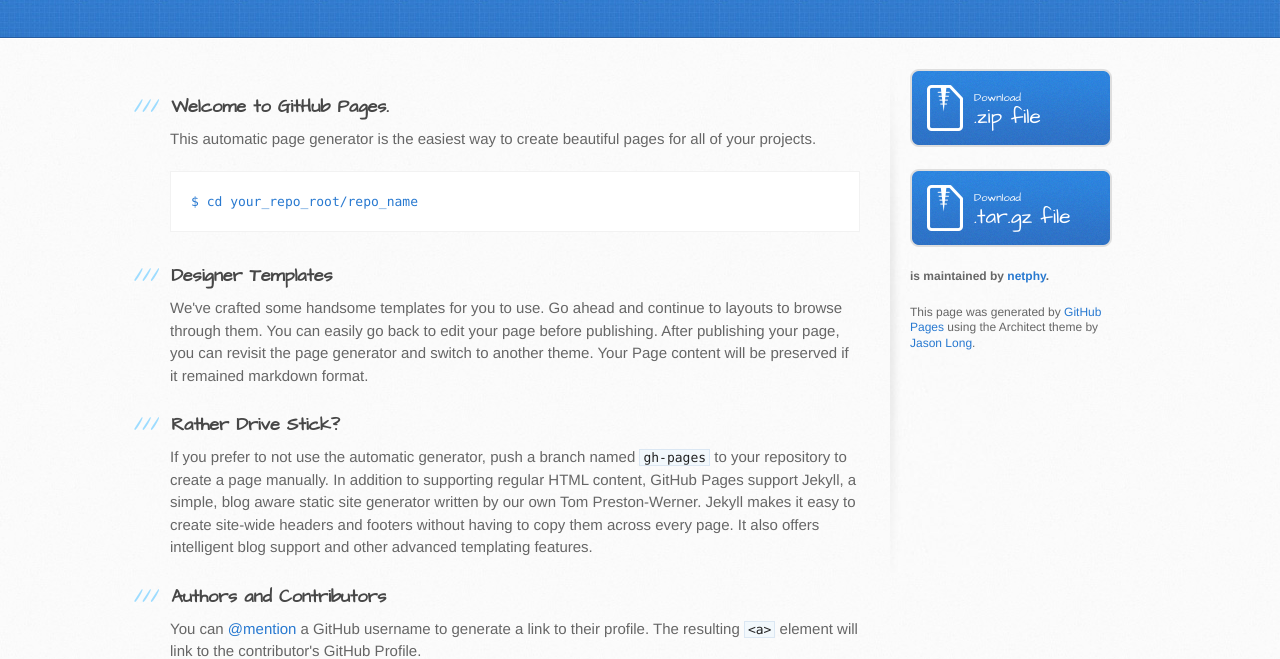
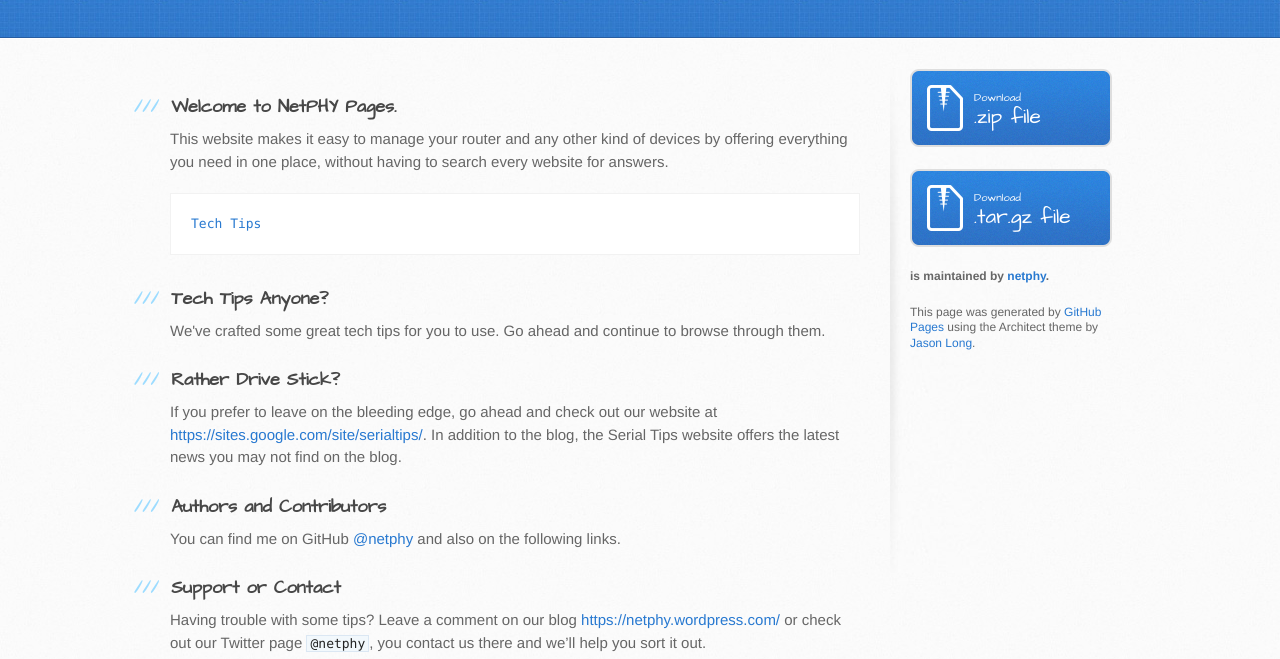
Before and after one commit to netphy/tips, a plain HTML site: page index.html in a window 1280 px wide. Shown: the part 163-822 px from the top of the page. Drawn offline with Linux system fonts and the light colour scheme.

```diff
--- a/index.html
+++ b/index.html
@@ -29,32 +29,32 @@
       <div class="inner clearfix">
         <section id="main-content">
           <h3>
-<a name="welcome-to-github-pages" class="anchor" href="#welcome-to-github-pages"><span class="octicon octicon-link"></span></a>Welcome to GitHub Pages.</h3>
+<a name="welcome-to-netphy-pages" class="anchor" href="#welcome-to-netphy-pages"><span class="octicon octicon-link"></span></a>Welcome to NetPHY Pages.</h3>
 
-<p>This automatic page generator is the easiest way to create beautiful pages for all of your projects.</p>
+<p>This website makes it easy to manage your router and any other kind of devices by offering everything you need in one place, without having to search every website for answers.</p>
 
-<pre><code>$ cd your_repo_root/repo_name
+<pre><code>Tech Tips
 </code></pre>
 
 <h3>
-<a name="designer-templates" class="anchor" href="#designer-templates"><span class="octicon octicon-link"></span></a>Designer Templates</h3>
+<a name="tech-tips-anyone" class="anchor" href="#tech-tips-anyone"><span class="octicon octicon-link"></span></a>Tech Tips Anyone?</h3>
 
-<p>We've crafted some handsome templates for you to use. Go ahead and continue to layouts to browse through them. You can easily go back to edit your page before publishing. After publishing your page, you can revisit the page generator and switch to another theme. Your Page content will be preserved if it remained markdown format.</p>
+<p>We've crafted some great tech tips for you to use. Go ahead and continue to browse through them.</p>
 
 <h3>
 <a name="rather-drive-stick" class="anchor" href="#rather-drive-stick"><span class="octicon octicon-link"></span></a>Rather Drive Stick?</h3>
 
-<p>If you prefer to not use the automatic generator, push a branch named <code>gh-pages</code> to your repository to create a page manually. In addition to supporting regular HTML content, GitHub Pages support Jekyll, a simple, blog aware static site generator written by our own Tom Preston-Werner. Jekyll makes it easy to create site-wide headers and footers without having to copy them across every page. It also offers intelligent blog support and other advanced templating features.</p>
+<p>If you prefer to leave on the bleeding edge, go ahead and check out our website at <a href="https://sites.google.com/site/serialtips/">https://sites.google.com/site/serialtips/</a>. In addition to the blog, the Serial Tips website offers the latest news you may not find on the blog.</p>
 
 <h3>
 <a name="authors-and-contributors" class="anchor" href="#authors-and-contributors"><span class="octicon octicon-link"></span></a>Authors and Contributors</h3>
 
-<p>You can <a href="https://github.com/blog/821" class="user-mention">@mention</a> a GitHub username to generate a link to their profile. The resulting <code>&lt;a&gt;</code> element will link to the contributor's GitHub Profile.</p>
+<p>You can find me on GitHub <a href="https://github.com/netphy" class="user-mention">@netphy</a> and also on the following links.</p>
 
 <h3>
 <a name="support-or-contact" class="anchor" href="#support-or-contact"><span class="octicon octicon-link"></span></a>Support or Contact</h3>
 
-<p>Having trouble with Pages? Check out the documentation at <a href="http://help.github.com/pages">http://help.github.com/pages</a> or contact <a href="mailto:support@github.com">support@github.com</a> and we’ll help you sort it out.</p>
+<p>Having trouble with some tips? Leave a comment on our blog <a href="https://netphy.wordpress.com/">https://netphy.wordpress.com/</a> or check out our Twitter page <code>@netphy</code>, you contact us there and we’ll help you sort it out.</p>
         </section>
 
         <aside id="sidebar">
```
Also changed, not shown: params.json (+1 -1 lines).
